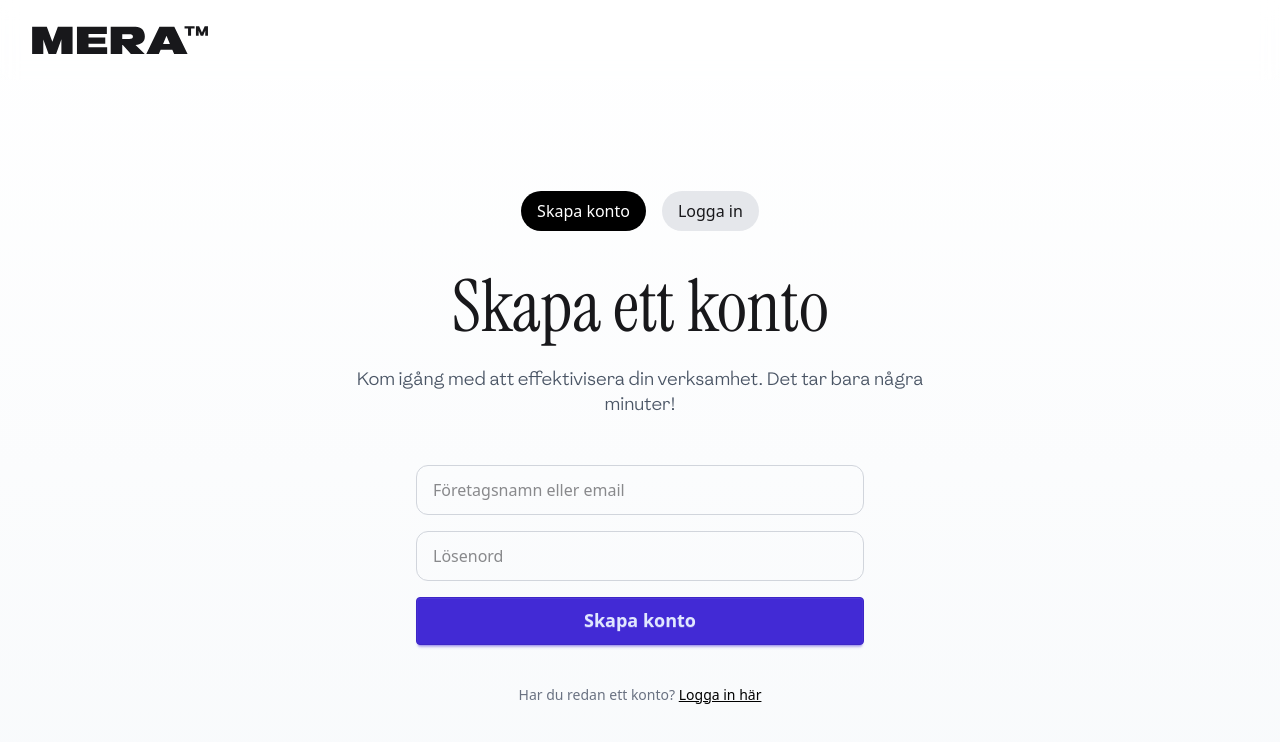
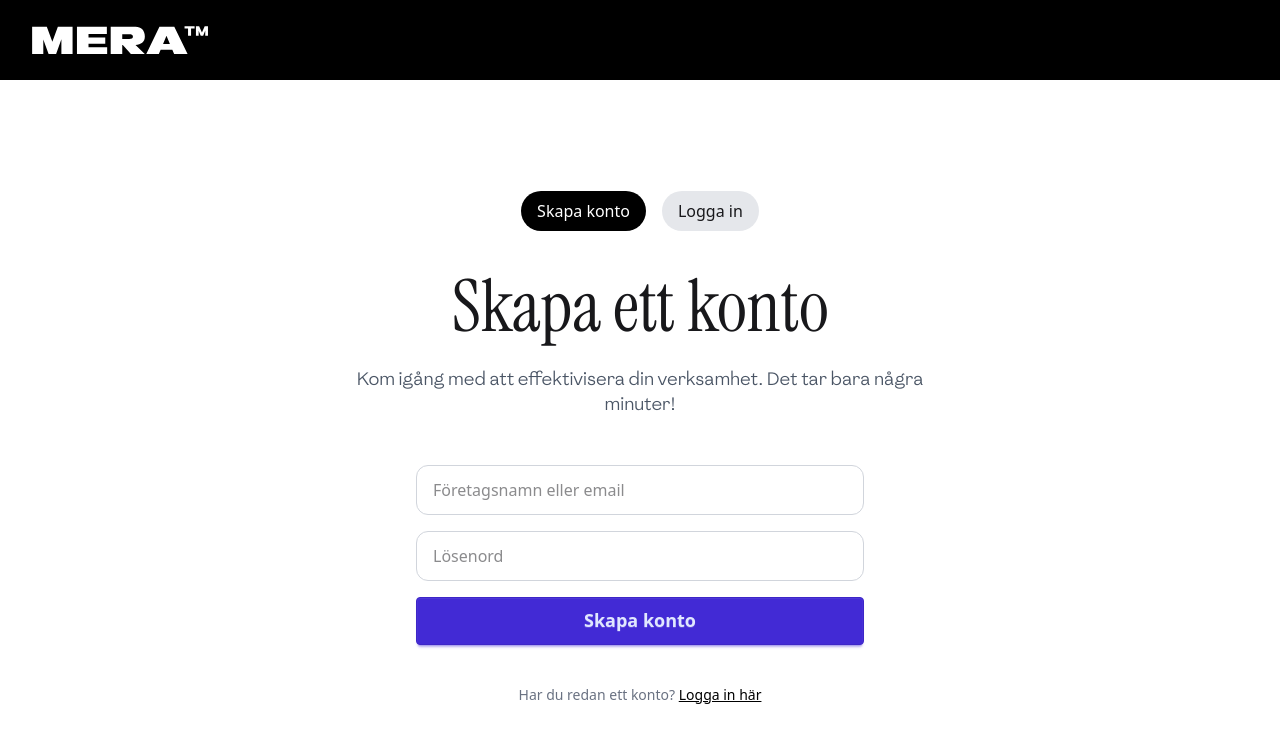
Before and after one commit to Hampus2001/mera, a Next.js app in the folder frontend/: page /logIn in a window 1280 px wide. Shown: the top 742 px of the page. Built offline with nearby package versions, Linux system fonts and the light colour scheme.

Commit message:
lagt till navbars överallt

```diff
--- a/frontend/app/createWorkspace/page.js
+++ b/frontend/app/createWorkspace/page.js
@@ -110,6 +110,8 @@ export default function CreateWorkspace() {
 
   //html
   return (
+    <>
+      <LandingNav variant="appMode" />
       <div className="flex flex-col min-h-screen items-center p-36 gap-10 font-instrument">
         <h1 className="text-4xl tracking-widest text-center">{slideTitle}</h1>
 
@@ -273,5 +275,6 @@ export default function CreateWorkspace() {
           <hr></hr>
         </div>
       </div>
+    </>
   );
 }
--- a/frontend/app/createprojects/page.js
+++ b/frontend/app/createprojects/page.js
@@ -30,13 +30,19 @@ export default function UserSchedule() {
   const userShifts = shifts.filter((s) => s.userId === selectedUser?.id);
 
   return (
+    <>
+      <LandingNav variant="appMode" />
       <div className="flex flex-col gap-5 p-10 m-10 bg-blue-200 dark:bg-slate-800 rounded-xl border-8 border-blue-300 dark:border-slate-700 shadow-lg">
-      <h2 className="text-3xl font-bold text-black dark:text-white">User Schedule</h2>
+        <h2 className="text-3xl font-bold text-black dark:text-white">
+          User Schedule
+        </h2>
 
         <select
           className="p-3 rounded-xl bg-blue-300 dark:bg-slate-600 dark:text-white text-black font-semibold"
           onChange={(e) =>
-          setSelectedUser(users.find((u) => u.id === parseInt(e.target.value)))
+            setSelectedUser(
+              users.find((u) => u.id === parseInt(e.target.value))
+            )
           }
         >
           <option value="">Select a user</option>
@@ -74,7 +80,9 @@ export default function UserSchedule() {
                 <option value="">Select time</option>
                 {Array.from({ length: 24 }, (_, hour) =>
                   ["00", "15", "30", "45"].map((minute) => {
-                  const time = `${hour.toString().padStart(2, "0")}:${minute}`;
+                    const time = `${hour
+                      .toString()
+                      .padStart(2, "0")}:${minute}`;
                     return (
                       <option key={time} value={time}>
                         {time}
@@ -105,5 +113,6 @@ export default function UserSchedule() {
           </div>
         )}
       </div>
+    </>
   );
 }
--- a/frontend/app/logIn/page.js
+++ b/frontend/app/logIn/page.js
@@ -24,8 +24,8 @@ export default function AuthPage() {
 
   return (
     <>
-      <LandingNav variant="LogInPage" />
-      <section className="flex flex-col items-center justify-center min-h-screen px-6 lg:px-40 gap-y-6 bg-gradient-to-b from-white to-slate-50 pt-24">
+      <LandingNav variant="appMode" />
+      <section className="flex flex-col items-center justify-center min-h-screen px-6 lg:px-40 gap-y-6  pt-24">
         <div className="flex space-x-4 mb-4">
           <button
             onClick={() => setIsLogin(false)}
--- a/frontend/components/LandingNav.js
+++ b/frontend/components/LandingNav.js
@@ -5,19 +5,25 @@ import { useState } from "react";
 
 export default function LandingNav({ variant }) {
   const [open, setOpen] = useState(false);
-  const isLogInPage = variant === "LogInPage";
+  const isAppMode = variant === "appMode";
 
   function handleMobileMenu() {
     setOpen((prev) => !prev);
   }
 
   return (
-    <header className="fixed top-0 left-0 w-screen z-10 backdrop-blur-sm">
+    <header
+      className={`fixed top-0 left-0 w-screen z-10 backdrop-blur-sm ${
+        isAppMode ? "bg-black" : ""
+      }`}
+    >
       <div className="flex items-center justify-between px-8 py-4 h-20">
         <div>
           <Link href="/">
             <svg
-              className="w-36 lg:w-44 cursor-pointer"
+              className={`w-36 lg:w-44 cursor-pointer ${
+                isAppMode ? "text-white" : "text-black"
+              }`}
               viewBox="0 0 605 99"
               fill="currentColor"
               xmlns="http://www.w3.org/2000/svg"
@@ -31,7 +37,7 @@ export default function LandingNav({ variant }) {
           </Link>
         </div>
 
-        {!isLogInPage && (
+        {!isAppMode && (
           <>
             <nav className="hidden lg:block space-x-8 font-absans">
               <Link className="cursor-pointer" href="/">
```
Lines whose indentation alone changed are shown as unchanged.
